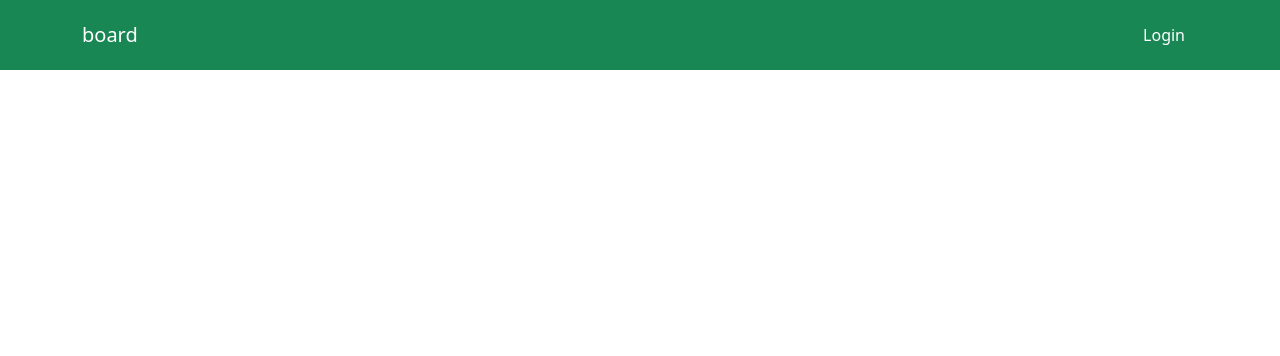
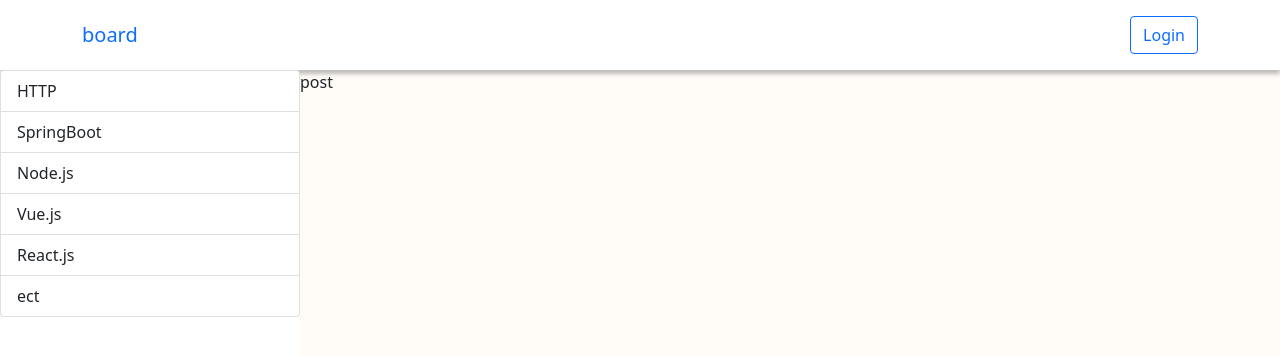
Before and after one commit to journe-y/board, a Vue app in the folder f-board/: page / in a window 1280 px wide. Shown: the top 356 px of the page. Built offline with nearby package versions, Linux system fonts and the light colour scheme.

Commit message:
sidebar-ui구현

```diff
--- a/f-board/src/App.vue
+++ b/f-board/src/App.vue
@@ -1,45 +1,36 @@
 <template>
   <div>
     <navbar></navbar>
+    <section class="main-container">
+      <aside class="side">
+        <sidebar></sidebar>
+      </aside>
+      <article class="main">post</article>
+    </section>
   </div>
-  <!-- <div id="app">
-    <div id="nav">
-      <router-link to="/">Home</router-link> |
-      <router-link to="/about">About</router-link>
-    </div>
-    <router-view/>
-  </div> -->
 </template>
 
 <script>
 import NavBar from "./components/NavBar.vue";
+import Sidebar from "./components/SideBar.vue";
+
 export default {
   components: {
     navbar: NavBar,
+    sidebar: Sidebar,
   },
 };
 </script>
 
 
 <style>
-/* #app {
-  font-family: Avenir, Helvetica, Arial, sans-serif;
-  -webkit-font-smoothing: antialiased;
-  -moz-osx-font-smoothing: grayscale;
-  text-align: center;
-  color: #2c3e50;
+.main-container {
+  display: flex;
+  direction: row;
+  width: 100vw;
+  background-color: rgb(255, 251, 247);
 }
-
-#nav {
-  padding: 30px;
+.side {
+  width: 300px;
 }
-
-#nav a {
-  font-weight: bold;
-  color: #2c3e50;
-}
-
-#nav a.router-link-exact-active {
-  color: #42b983;
-} */
 </style>
--- a/f-board/src/components/Modal.vue
+++ b/f-board/src/components/Modal.vue
@@ -1,5 +1,5 @@
 <template>
-  <div v-if="show" class="backdrop" v-on:click="offModal">
+  <div v-if="show" class="backdrop" v-on:click.stop="offModal">
     <!-- <div class="custom-modal"><slot></slot></div> -->
     <div class="custom-modal"><slot></slot></div>
   </div>
@@ -12,15 +12,14 @@
     show: {
       type: Boolean,
       default: false,
-    }
+    },
   },
   data() {
-    return {
-    };
+    return {};
   },
   methods: {
-    offModal(): void {
-      this.$emit("@off");
+    offModal(ev): void {
+      ev.target.classList.contains("backdrop") ? this.$emit("@off") : null;
     },
   },
 });
@@ -28,6 +27,7 @@
 
 <style scoped>
 .backdrop {
+  z-index: 9999;
   display: flex;
   align-items: center;
   justify-content: center;
--- a/f-board/src/components/NavBar.vue
+++ b/f-board/src/components/NavBar.vue
@@ -1,15 +1,17 @@
 <template>
   <div>
-    <b-navbar toggleable="lg" type="dark" variant="success" class="navbar">
+    <b-navbar toggleable="lg" type="dark" variant="" class="navbar">
       <b-container>
-        <b-navbar-brand href="#">{{ test }}</b-navbar-brand>
+        <b-navbar-brand class="logo" href="#">{{ test }}</b-navbar-brand>
 
         <b-navbar-toggle target="nav-collapse"></b-navbar-toggle>
 
         <b-collapse id="nav-collapse" class="align__right" is-nav>
           <!-- Right aligned nav items -->
           <b-navbar-nav class="ml-auto">
-            <b-button variant="success" v-on:click="modalOnOff">Login</b-button>
+            <b-button variant="outline-primary" v-on:click="modalOnOff"
+              >Login</b-button
+            >
           </b-navbar-nav>
         </b-collapse>
       </b-container>
@@ -24,7 +26,7 @@
 
 export default Vue.extend({
   components: {
-    'modal': Modal,
+    modal: Modal,
   },
   data() {
     return {
@@ -41,8 +43,12 @@
 </script>
 
 <style scoped>
+.logo {
+  color: #0d6efd !important;
+}
 .navbar {
   height: 70px;
+  box-shadow: 0 0.25rem 0.25rem rgb(0 0 0 / 25%);
 }
 .align__right {
   flex-direction: row-reverse;
--- /dev/null
+++ b/f-board/src/components/SideBar.vue
@@ -0,0 +1,30 @@
+<template>
+  <article class="sidebar-contaier">
+    <b-list-group>
+      <b-list-group-item button v-for="item in list" :key="item">{{
+        item
+      }}</b-list-group-item>
+    </b-list-group>
+  </article>
+</template>
+
+<script lang="ts">
+import Vue from "vue";
+
+export default Vue.extend({
+    // category 선택시 store 사용하여 렌더링
+  data() {
+    return {
+      list: ["HTTP","SpringBoot", "Node.js", "Vue.js", "React.js","ect"],
+    };
+  },
+  methods: {},
+});
+</script>
+
+<style scoped>
+.sidebar-contaier {
+  background-color: rgb(255, 255, 255);
+  height: 100vh;
+}
+</style>
```
